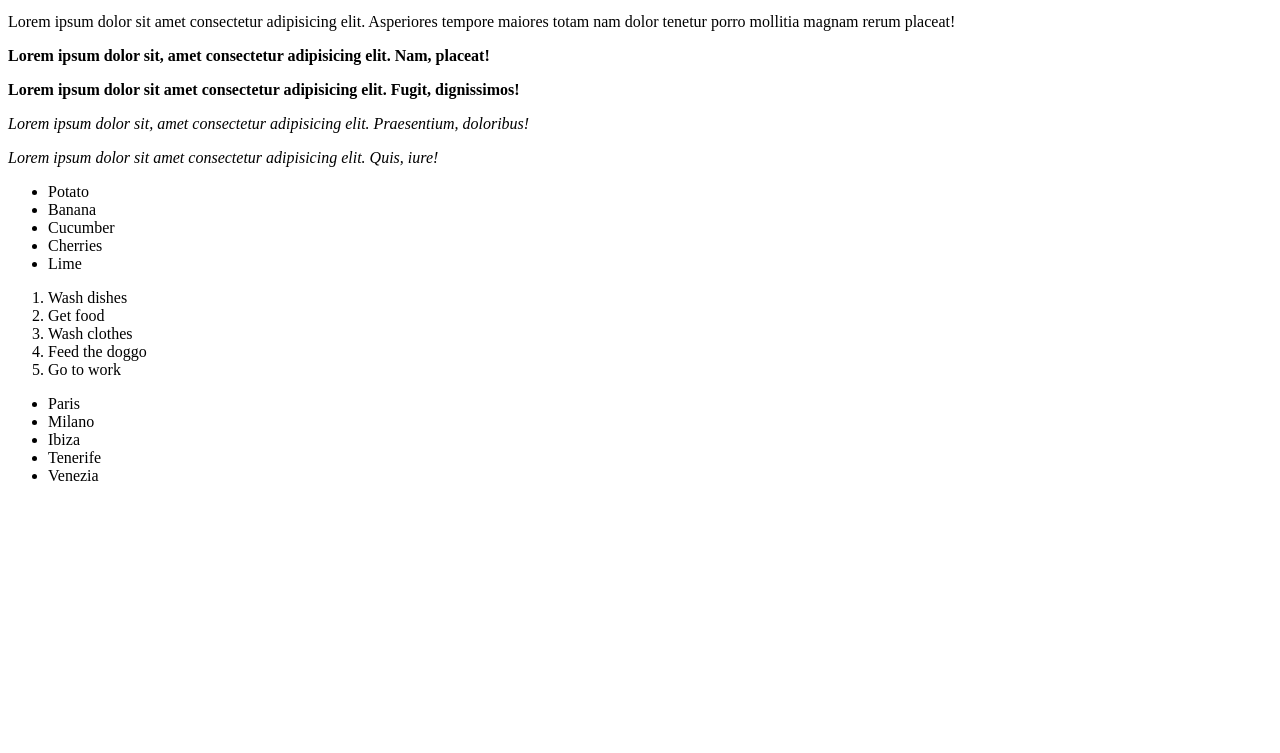
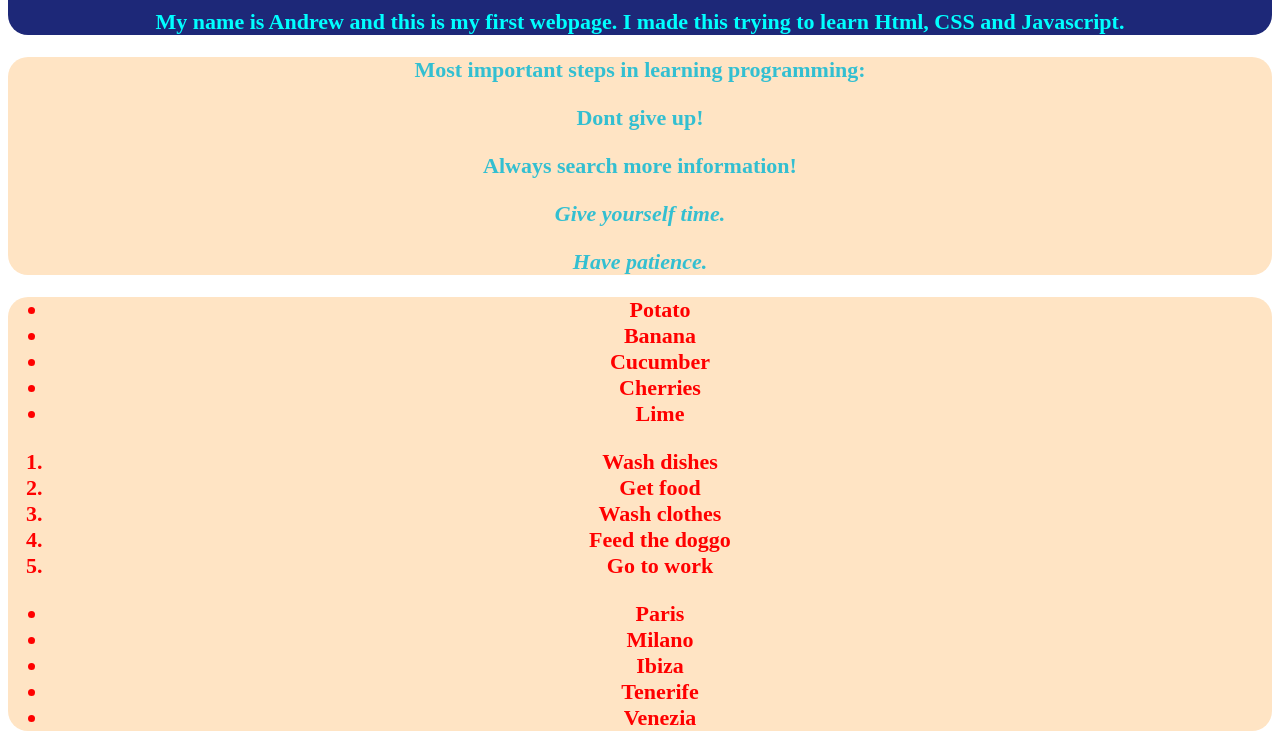
Before and after one commit to alpha-paradox/git-test, a plain HTML site: page index.html in a window 1280 px wide. Shown: the part 101-854 px from the top of the page. Before the commit the page ends 800 px from the top, so only its background shows below. Drawn offline with Linux system fonts and the light colour scheme.

Commit message:
Added some code, deteled txt

```diff
--- a/index.html
+++ b/index.html
@@ -4,43 +4,34 @@
     <meta charset="UTF-8" />
     <meta name="viewport" content="width=device-width, initial-scale=1.0" />
     <title>My First Webpage</title>
+    <link rel="stylesheet" href="./style.css" />
   </head>
   <body>
+    <div id="intro">
       <h1>Hello World!</h1>
       <p>
-      Lorem ipsum, dolor sit amet consectetur adipisicing elit. Accusantium hic
-      officiis dolorum harum vero maxime deserunt asperiores reprehenderit eius
-      ipsam?
+        My name is Andrew and this is my first webpage. I made this trying to
+        learn Html, CSS and Javascript.
+      </p>
+    </div>
+
+    <div class="text example">
+      <p>Most important steps in learning programming:</p>
+      <p>
+        <strong>Dont give up!</strong>
       </p>
       <p>
-      Lorem ipsum dolor sit amet consectetur adipisicing elit. Asperiores
-      tempore maiores totam nam dolor tenetur porro mollitia magnam rerum
-      placeat!
+        <b>Always search more information!</b>
       </p>
       <p>
-      <strong
-        >Lorem ipsum dolor sit, amet consectetur adipisicing elit. Nam,
-        placeat!</strong
-      >
+        <em>Give yourself time.</em>
       </p>
       <p>
-      <b
-        >Lorem ipsum dolor sit amet consectetur adipisicing elit. Fugit,
-        dignissimos!</b
-      >
+        <i>Have patience.</i>
       </p>
-    <p>
-      <em
-        >Lorem ipsum dolor sit, amet consectetur adipisicing elit. Praesentium,
-        doloribus!</em
-      >
-    </p>
-    <p>
-      <i
-        >Lorem ipsum dolor sit amet consectetur adipisicing elit. Quis, iure!</i
-      >
-    </p>
+    </div>
 
+    <div class="list">
       <ul>
         <li>Potato</li>
         <li>Banana</li>
@@ -64,5 +55,6 @@
         <li>Tenerife</li>
         <li>Venezia</li>
       </ul>
+    </div>
   </body>
 </html>
--- /dev/null
+++ b/style.css
@@ -0,0 +1,31 @@
+/* * {
+  color: purple;
+} */
+
+#intro,
+.text,
+.list {
+  font-family: "Times New Roman", Times, serif;
+  font-size: 22px;
+  font-weight: 700;
+  text-align: center;
+  border-radius: 20px;
+}
+
+#intro {
+  color: aqua;
+  background-color: rgba(29, 40, 120, 1);
+}
+
+.text {
+  color: rgb(51, 191, 209);
+}
+
+.list {
+  color: red;
+}
+
+.text,
+.list {
+  background-color: bisque;
+}
```
Also changed, not shown: hello_world.txt (deleted). Lines whose indentation alone changed are shown as unchanged.
